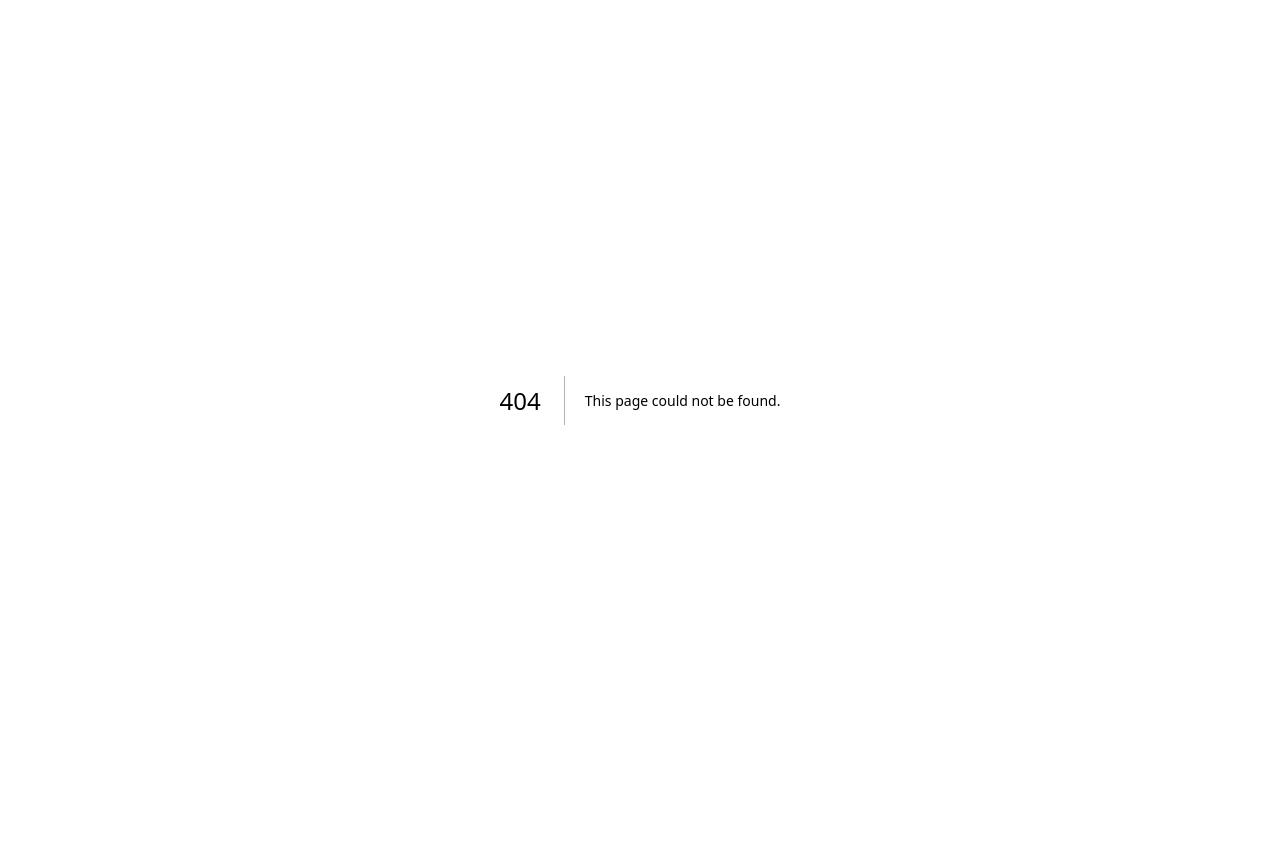
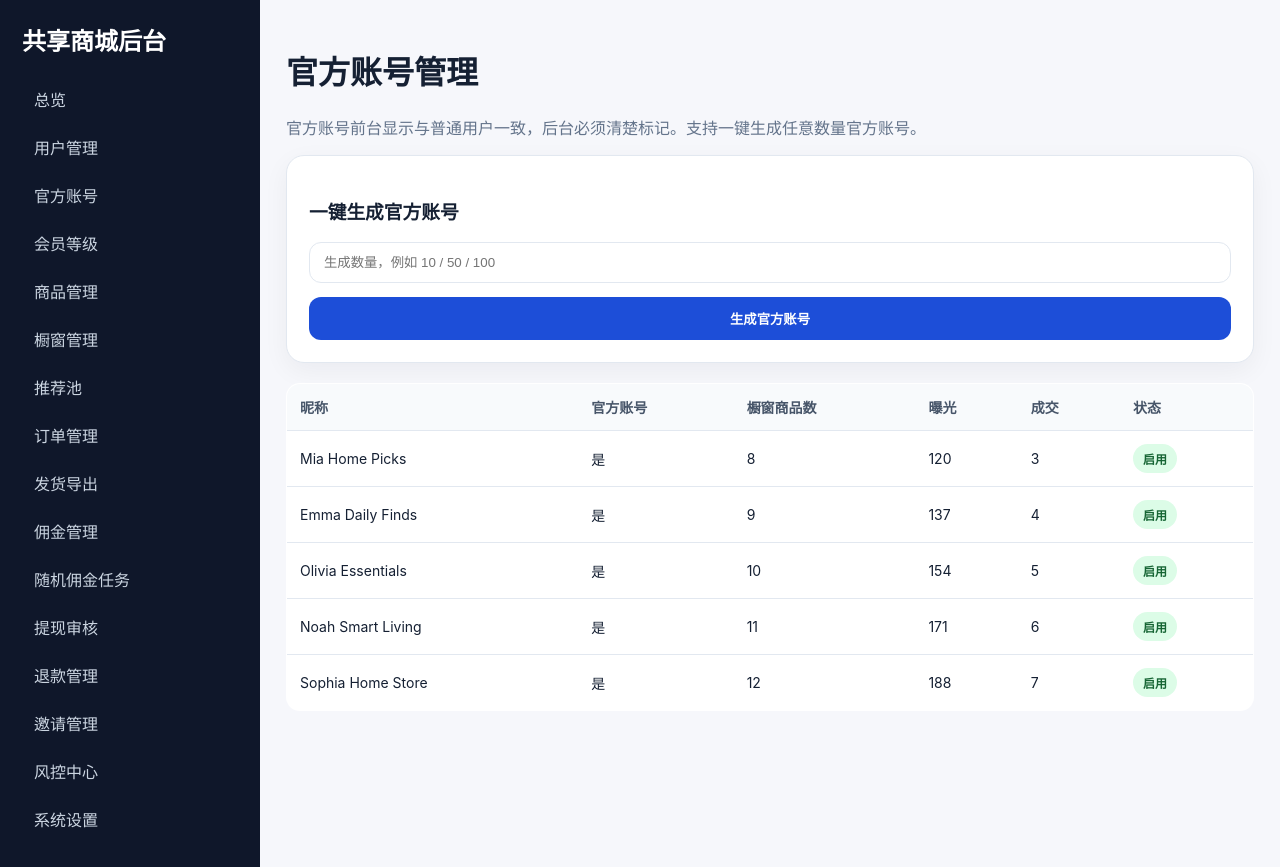
Before and after one commit to ljh285218864-hue/123456, a Next.js app: page /admin/official-accounts in a window 1280 px wide. Before the commit this address had no page. Before the commit the page ends 800 px from the top, so only its background shows below. Built offline with nearby package versions, Linux system fonts and the light colour scheme.

Commit message:
Add official accounts admin page

```diff
--- /dev/null
+++ b/app/admin/official-accounts/page.tsx
@@ -0,0 +1,17 @@
+export default function OfficialAccountsPage() {
+  const accounts = ['Mia Home Picks','Emma Daily Finds','Olivia Essentials','Noah Smart Living','Sophia Home Store'];
+  return (
+    <>
+      <h1>官方账号管理</h1>
+      <p className="muted">官方账号前台显示与普通用户一致，后台必须清楚标记。支持一键生成任意数量官方账号。</p>
+      <div className="card" style={{ marginBottom: 20 }}>
+        <h3>一键生成官方账号</h3>
+        <div className="form">
+          <input className="input" placeholder="生成数量，例如 10 / 50 / 100" />
+          <button className="btn" type="button">生成官方账号</button>
+        </div>
+      </div>
+      <table className="table"><thead><tr><th>昵称</th><th>官方账号</th><th>橱窗商品数</th><th>曝光</th><th>成交</th><th>状态</th></tr></thead><tbody>{accounts.map((name, i) => <tr key={name}><td>{name}</td><td>是</td><td>{8 + i}</td><td>{120 + i * 17}</td><td>{3 + i}</td><td><span className="pill">启用</span></td></tr>)}</tbody></table>
+    </>
+  );
+}
```
